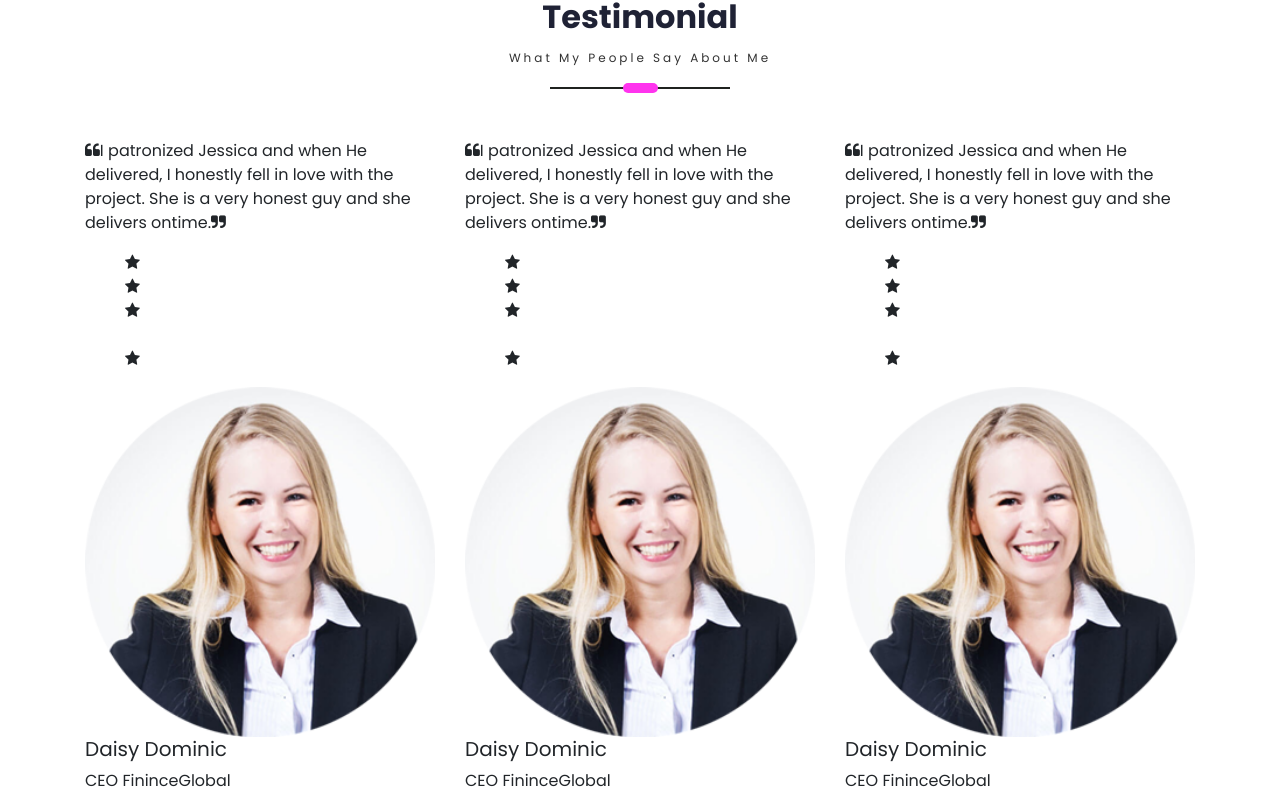
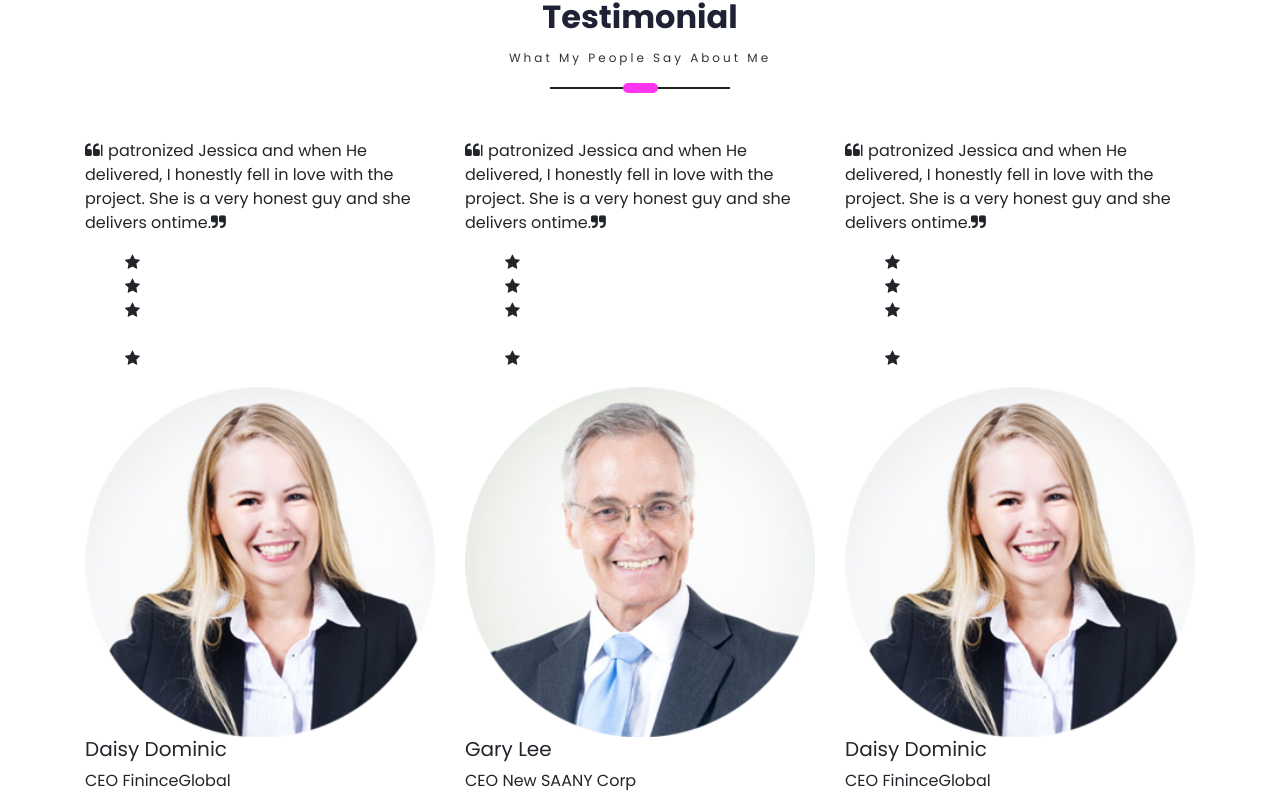
Before and after one commit to ellijs/Jessica-Lee, a React (Create React App) app in the folder jessica-lee/: page / in a window 1280 px wide. Shown: the part 2123-2932 px from the top of the page. Built offline with nearby package versions, Linux system fonts and the light colour scheme; a web font is replaced by a local one.

Commit message:
Adding people

```diff
--- a/jessica-lee/src/PortfolioContainer/Testimonial/Testimonial.js
+++ b/jessica-lee/src/PortfolioContainer/Testimonial/Testimonial.js
@@ -92,9 +92,9 @@ function Testimonial(props) {
                     </ul>
                   </div>
                   <div className='client-info'>
-                      <img src='img/Testimonial/lady.png' alt='no internet connection'></img>
-                      <h5>Daisy Dominic</h5>
-                      <p>CEO FininceGlobal</p>
+                      <img src='img/Testimonial/man.png' alt='no internet connection'></img>
+                      <h5>Gary Lee</h5>
+                      <p>CEO New SAANY Corp</p>
                   </div>
                 </div>
               </div>
```
